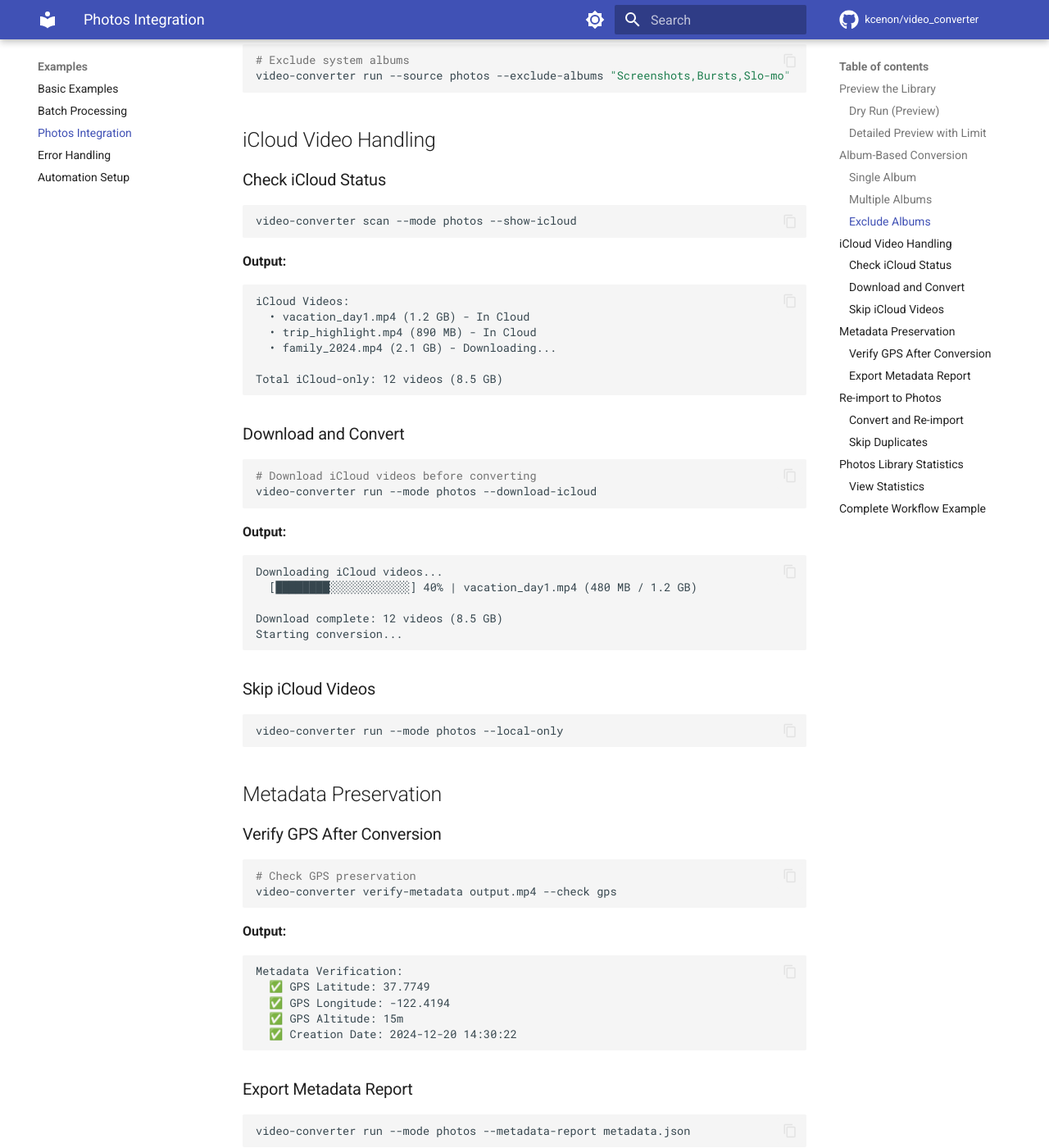
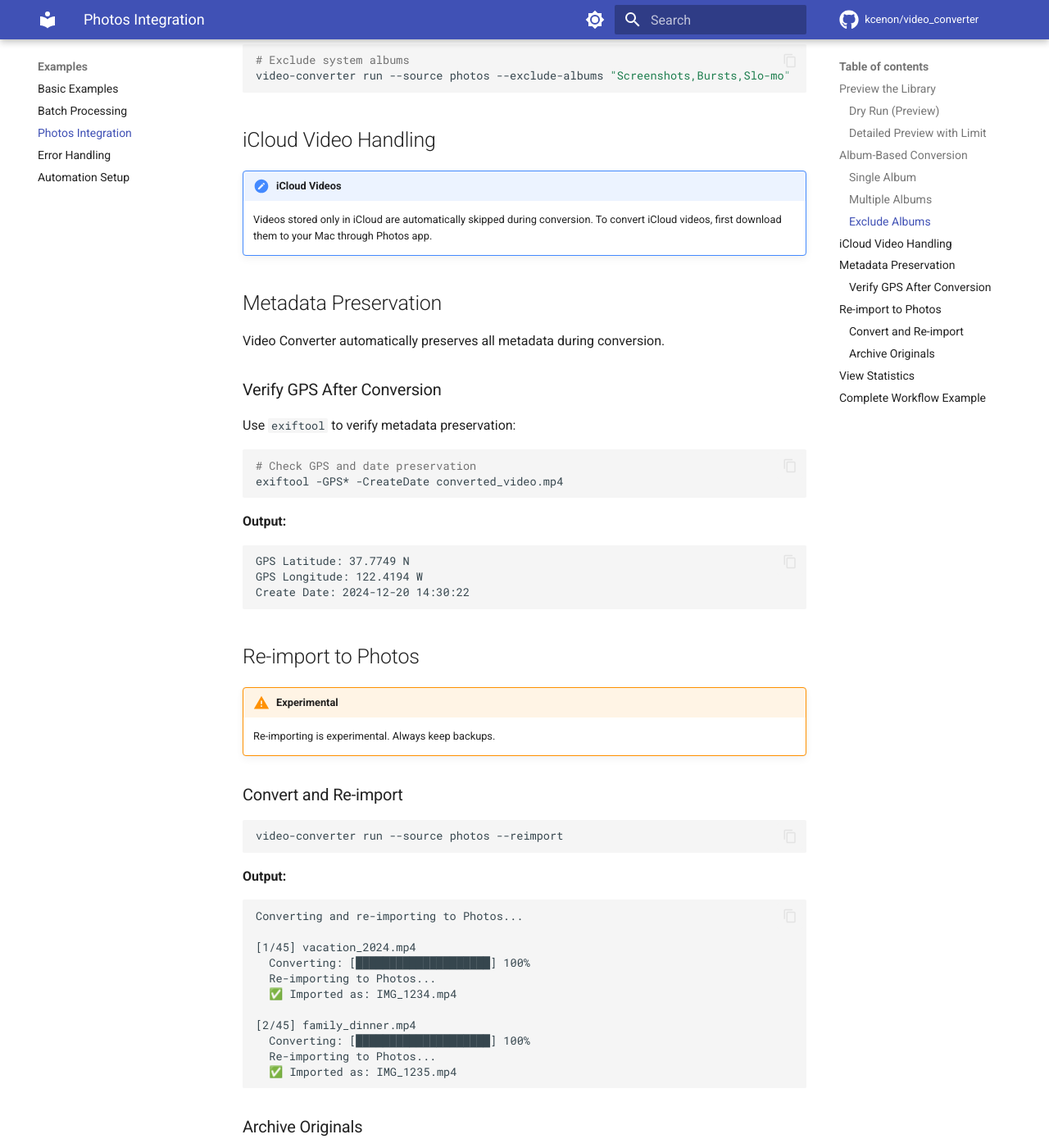
Before and after one commit to kcenon/video_converter, an MkDocs documentation site: the page built from docs/examples/photos.md, in a window 1280 px wide and 1400 px high, scrolled down 1352 px. Shown: the whole window at 82% size. Built offline with MkDocs 1.6.1 and Material for MkDocs 9.7.7, drawn with Linux system fonts in a browser that asks for light colours; comment, search, counter and statistics services are not loaded; the version menu is left out; some of the changed text lies outside the part shown.

Commit message:
docs: remove non-existent Photos workflow features
- Remove --show-icloud, --download-icloud, --local-only options
- Remove --organize-by-date option
- Remove --skip-duplicates option
- Remove verify-metadata command and --metadata-report option
- Remove stats --mode photos (mode option doesn't exist)
- Update --output to --output-dir
- Add correct --archive-album option for re-import
- Update complete workflow example

Fixes #215

````diff
--- a/docs/examples/photos.md
+++ b/docs/examples/photos.md
@@ -64,66 +64,28 @@ video-converter run --source photos --exclude-albums "Screenshots,Bursts,Slo-mo"
 
 ## iCloud Video Handling
 
-### Check iCloud Status
+!!! note "iCloud Videos"
+    Videos stored only in iCloud are automatically skipped during conversion.
+    To convert iCloud videos, first download them to your Mac through Photos app.
+
+## Metadata Preservation
+
+Video Converter automatically preserves all metadata during conversion.
+
+### Verify GPS After Conversion
+
+Use `exiftool` to verify metadata preservation:
 
 ```bash
-video-converter scan --mode photos --show-icloud
+# Check GPS and date preservation
+exiftool -GPS* -CreateDate converted_video.mp4
 ```
 
 **Output:**
 ```
-iCloud Videos:
-  • vacation_day1.mp4 (1.2 GB) - In Cloud
-  • trip_highlight.mp4 (890 MB) - In Cloud
-  • family_2024.mp4 (2.1 GB) - Downloading...
-
-Total iCloud-only: 12 videos (8.5 GB)
-```
-
-### Download and Convert
-
-```bash
-# Download iCloud videos before converting
-video-converter run --mode photos --download-icloud
-```
-
-**Output:**
-```
-Downloading iCloud videos...
-  [████████░░░░░░░░░░░░] 40% | vacation_day1.mp4 (480 MB / 1.2 GB)
-
-Download complete: 12 videos (8.5 GB)
-Starting conversion...
-```
-
-### Skip iCloud Videos
-
-```bash
-video-converter run --mode photos --local-only
-```
-
-## Metadata Preservation
-
-### Verify GPS After Conversion
-
-```bash
-# Check GPS preservation
-video-converter verify-metadata output.mp4 --check gps
-```
-
-**Output:**
-```
-Metadata Verification:
-  ✅ GPS Latitude: 37.7749
-  ✅ GPS Longitude: -122.4194
-  ✅ GPS Altitude: 15m
-  ✅ Creation Date: 2024-12-20 14:30:22
-```
-
-### Export Metadata Report
-
-```bash
-video-converter run --mode photos --metadata-report metadata.json
+GPS Latitude: 37.7749 N
+GPS Longitude: 122.4194 W
+Create Date: 2024-12-20 14:30:22
 ```
 
 ## Re-import to Photos
@@ -134,7 +96,7 @@ video-converter run --mode photos --metadata-report metadata.json
 ### Convert and Re-import
 
 ```bash
-video-converter run --mode photos --reimport
+video-converter run --source photos --reimport
 ```
 
 **Output:**
@@ -152,35 +114,27 @@ Converting and re-importing to Photos...
   ✅ Imported as: IMG_1235.mp4
 ```
 
-### Skip Duplicates
+### Archive Originals
 
 ```bash
-video-converter run --mode photos --reimport --skip-duplicates
+# Archive originals to a specific album
+video-converter run --source photos --reimport --archive-album "Old H.264 Videos"
 ```
 
-## Photos Library Statistics
-
-### View Statistics
+## View Statistics
 
 ```bash
-video-converter stats --mode photos
+video-converter stats --detailed
 ```
 
 **Output:**
 ```
 ╭─────────────────────────────────────────────╮
-│      Photos Library Conversion Stats         │
+│        Conversion Statistics                 │
 ├─────────────────────────────────────────────┤
 │  Total converted:    89 videos               │
 │  Space saved:        37.5 GB                 │
 │  Average savings:    52%                     │
-├─────────────────────────────────────────────┤
-│  Last 30 days:                               │
-│    Converted: 23 videos                      │
-│    Saved: 12.3 GB                            │
-├─────────────────────────────────────────────┤
-│  Pending conversion: 0 videos                │
-│  Remaining H.264:    0                       │
 ╰─────────────────────────────────────────────╯
 ```
 
@@ -190,25 +144,21 @@ video-converter stats --mode photos
 #!/bin/bash
 # Complete Photos library conversion workflow
 
-echo "Step 1: Scanning library..."
-video-converter scan --mode photos
-
-echo "Step 2: Dry run..."
-video-converter run --mode photos --dry-run
+echo "Step 1: Preview library..."
+video-converter run --source photos --dry-run
 
 read -p "Proceed with conversion? (y/n) " confirm
 if [ "$confirm" != "y" ]; then
     exit 0
 fi
 
-echo "Step 3: Converting..."
-video-converter run --mode photos \
-    --concurrent 2 \
-    --exclude-album "Screenshots" \
-    --exclude-album "Bursts"
+echo "Step 2: Converting..."
+video-converter run --source photos \
+    --max-concurrent 2 \
+    --exclude-albums "Screenshots,Bursts"
 
-echo "Step 4: Generating report..."
-video-converter stats --mode photos --format json > conversion_report.json
+echo "Step 3: Generating report..."
+video-converter stats --json > conversion_report.json
 
 echo "Complete!"
 ```
````
Also changed, not shown: docs/guides/photos-workflow.md (+15 -43 lines).
